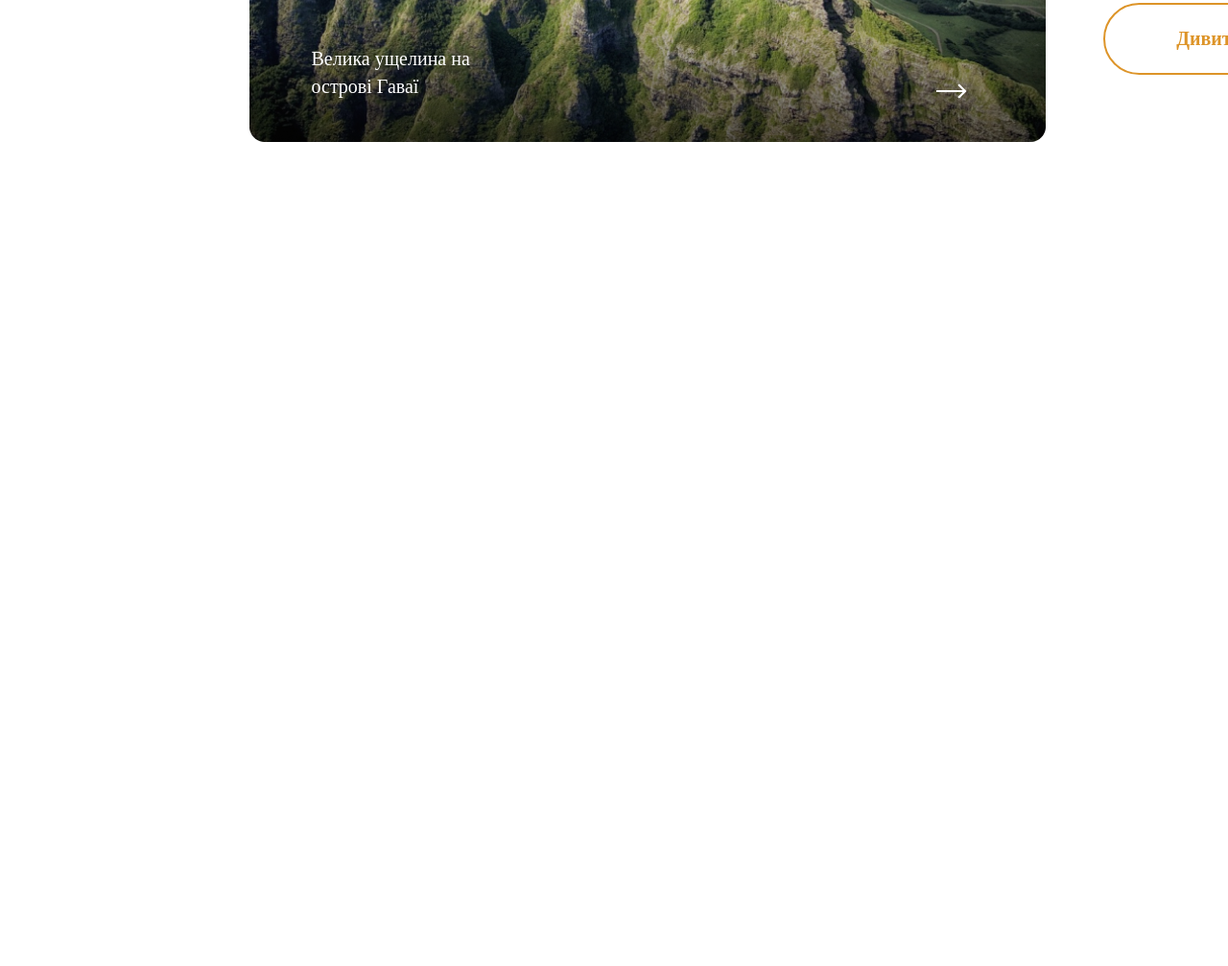
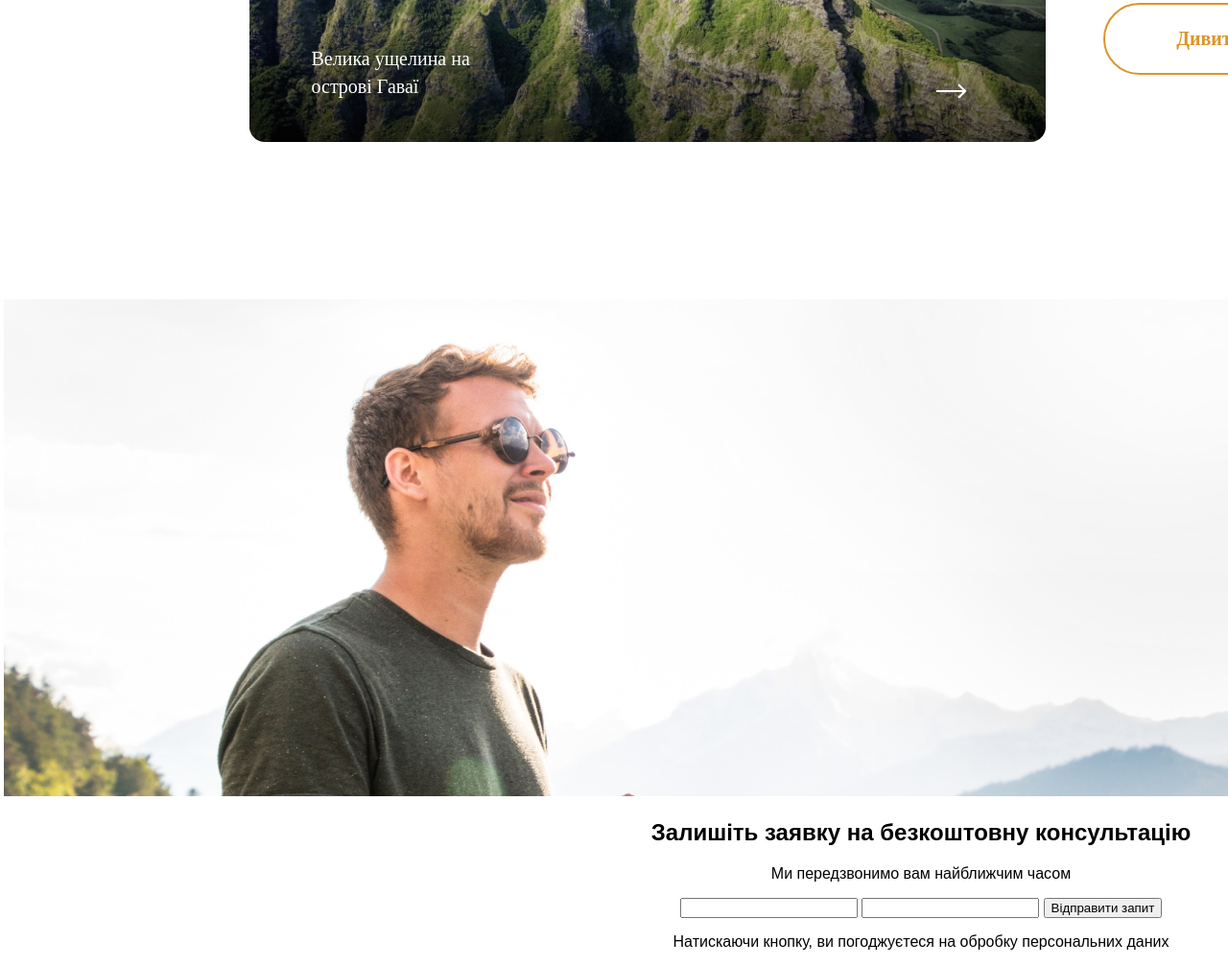
Before and after one commit to 0DarkDante/Trip-and-Mind, a plain HTML site: page index.html in a window 1280 px wide. Shown: the part 1457-2464 px from the top of the page at 96% size. Before the commit the page ends 1769 px from the top, so only its background shows below. Drawn offline with Linux system fonts and the light colour scheme.

Commit message:
section2 main finish html

```diff
--- a/index.html
+++ b/index.html
@@ -89,7 +89,17 @@
     </section>
 
     <section>
-
+      <img src="IMG/main/imgForm 1.png" alt="imgForm">
+      <div class="section2-1">
+        <h2>Залишіть заявку на безкоштовну консультацію</h2>
+        <p>Ми передзвонимо вам найближчим часом</p>
+      </div>
+      <div class="section2-2">
+        <input type="text">
+        <input type="text">
+        <button type="button">Відправити запит</button>
+        <p>Натискаючи кнопку, ви погоджуєтеся на обробку персональних даних</p>
+      </div>
     </section>
 
     <section>
```
